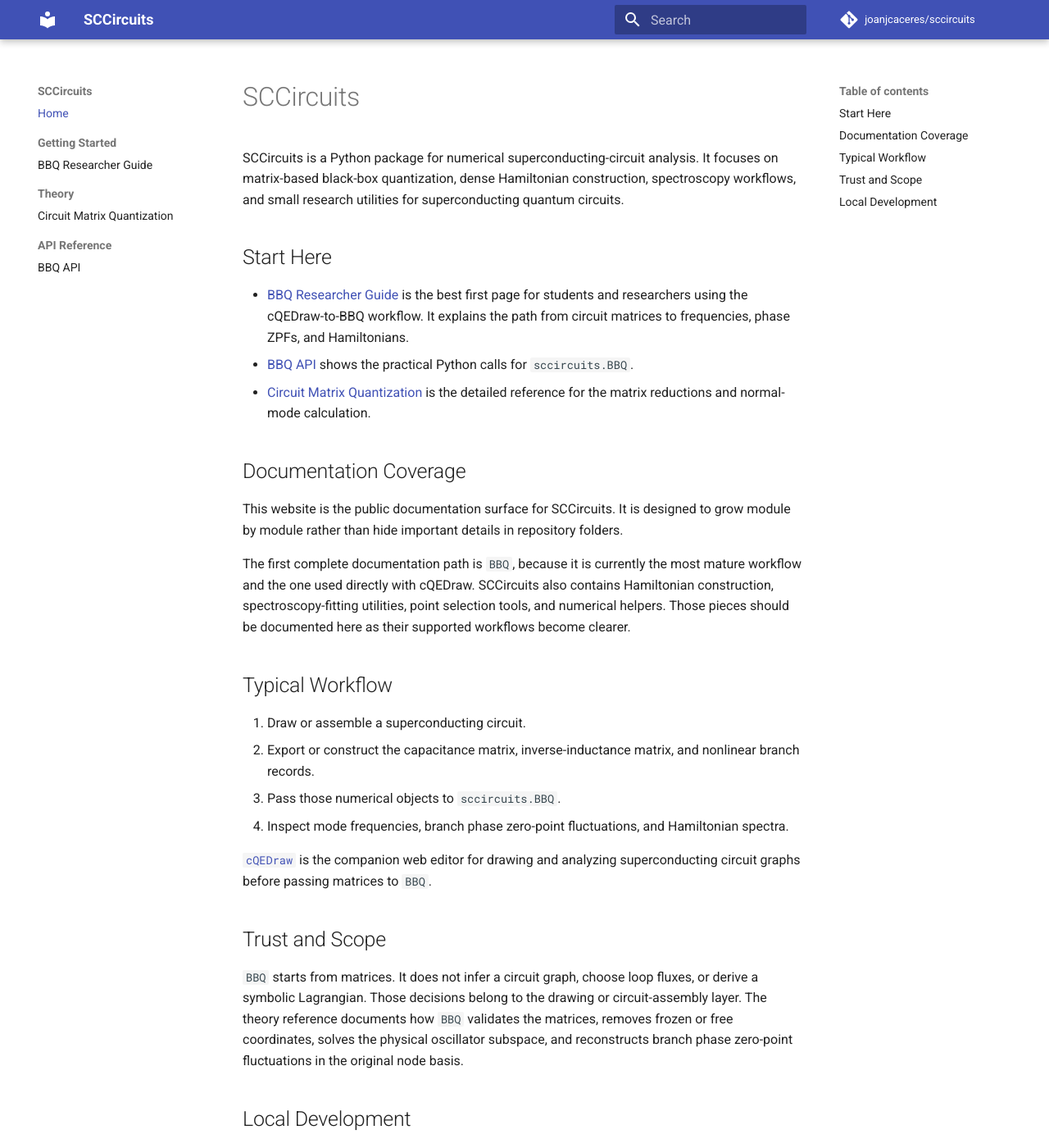
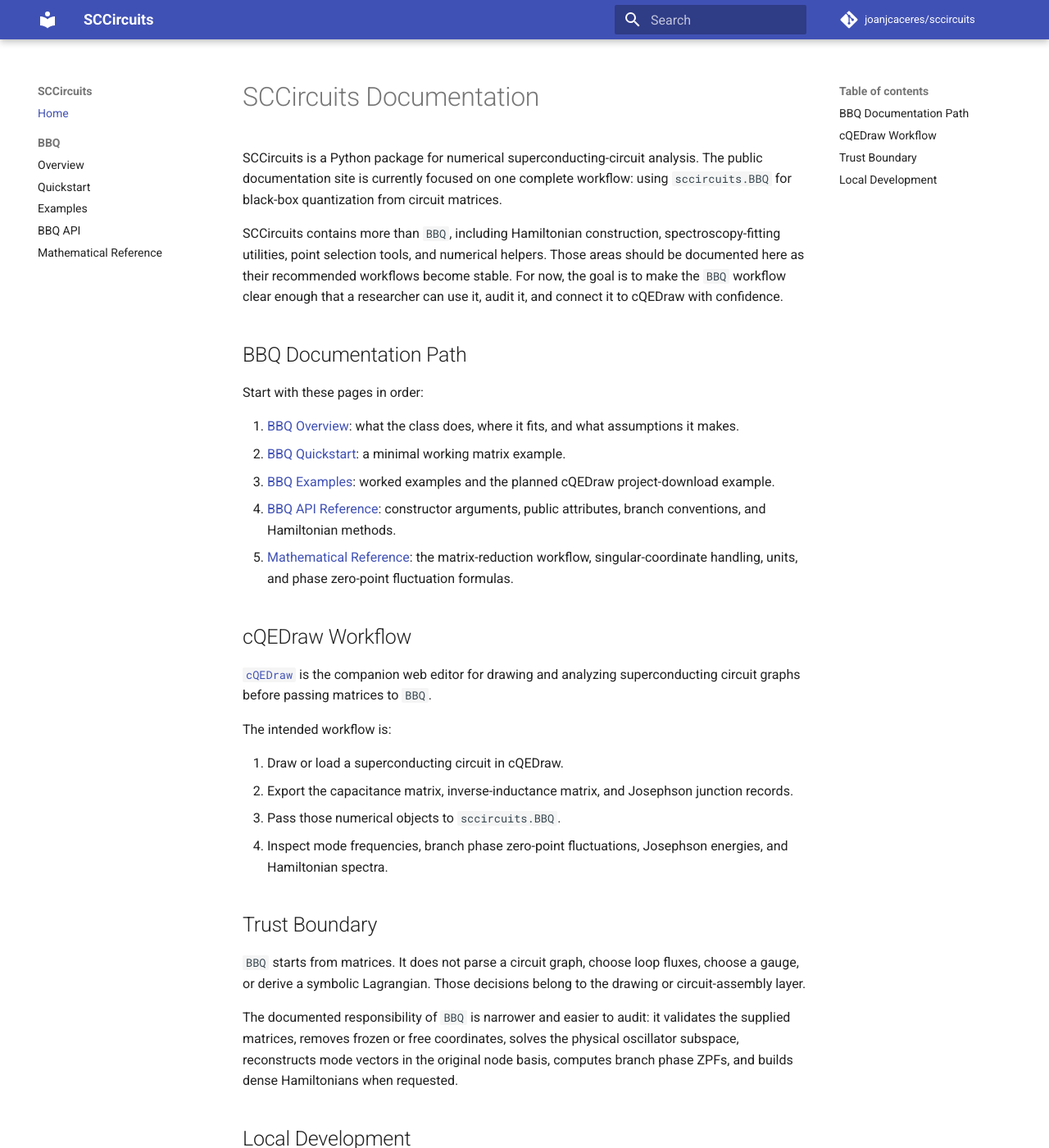
Before and after one commit to joanjcaceres/sccircuits, an MkDocs documentation site: the page built from docs/index.md, in a window 1280 px wide and 1400 px high. Shown: the whole window at 82% size. Built offline with MkDocs 1.6.1 and Material for MkDocs 9.7.7, drawn with Linux system fonts in a browser that asks for light colours; comment, search, counter and statistics services are not loaded; some of the changed text lies outside the part shown.

Commit message:
Focus documentation site on BBQ workflow

````diff
--- a/docs/index.md
+++ b/docs/index.md
@@ -1,52 +1,54 @@
-# SCCircuits
+# SCCircuits Documentation
 
 SCCircuits is a Python package for numerical superconducting-circuit analysis.
-It focuses on matrix-based black-box quantization, dense Hamiltonian
-construction, spectroscopy workflows, and small research utilities for
-superconducting quantum circuits.
+The public documentation site is currently focused on one complete workflow:
+using `sccircuits.BBQ` for black-box quantization from circuit matrices.
 
-## Start Here
+SCCircuits contains more than `BBQ`, including Hamiltonian construction,
+spectroscopy-fitting utilities, point selection tools, and numerical helpers.
+Those areas should be documented here as their recommended workflows become
+stable. For now, the goal is to make the `BBQ` workflow clear enough that a
+researcher can use it, audit it, and connect it to cQEDraw with confidence.
 
-- [BBQ Researcher Guide](getting-started/bbq-researcher-guide.md) is the best
-  first page for students and researchers using the cQEDraw-to-BBQ workflow. It
-  explains the path from circuit matrices to frequencies, phase ZPFs, and
-  Hamiltonians.
-- [BBQ API](api/bbq.md) shows the practical Python calls for `sccircuits.BBQ`.
-- [Circuit Matrix Quantization](theory/circuit-matrix-quantization.md) is the
-  detailed reference for the matrix reductions and normal-mode calculation.
+## BBQ Documentation Path
 
-## Documentation Coverage
+Start with these pages in order:
 
-This website is the public documentation surface for SCCircuits. It is designed
-to grow module by module rather than hide important details in repository
-folders.
+1. [BBQ Overview](bbq/index.md): what the class does, where it fits, and what
+   assumptions it makes.
+2. [BBQ Quickstart](bbq/quickstart.md): a minimal working matrix example.
+3. [BBQ Examples](bbq/examples.md): worked examples and the planned cQEDraw
+   project-download example.
+4. [BBQ API Reference](api/bbq.md): constructor arguments, public attributes,
+   branch conventions, and Hamiltonian methods.
+5. [Mathematical Reference](theory/circuit-matrix-quantization.md): the
+   matrix-reduction workflow, singular-coordinate handling, units, and phase
+   zero-point fluctuation formulas.
 
-The first complete documentation path is `BBQ`, because it is currently the
-most mature workflow and the one used directly with cQEDraw. SCCircuits also
-contains Hamiltonian construction, spectroscopy-fitting utilities, point
-selection tools, and numerical helpers. Those pieces should be documented here
-as their supported workflows become clearer.
-
-## Typical Workflow
-
-1. Draw or assemble a superconducting circuit.
-2. Export or construct the capacitance matrix, inverse-inductance matrix, and
-   nonlinear branch records.
-3. Pass those numerical objects to `sccircuits.BBQ`.
-4. Inspect mode frequencies, branch phase zero-point fluctuations, and
-   Hamiltonian spectra.
+## cQEDraw Workflow
 
 [`cQEDraw`](https://cqedraw.org/) is the companion web editor for drawing and
 analyzing superconducting circuit graphs before passing matrices to `BBQ`.
 
-## Trust and Scope
+The intended workflow is:
 
-`BBQ` starts from matrices. It does not infer a circuit graph, choose loop
-fluxes, or derive a symbolic Lagrangian. Those decisions belong to the drawing
-or circuit-assembly layer. The theory reference documents how `BBQ` validates
-the matrices, removes frozen or free coordinates, solves the physical oscillator
-subspace, and reconstructs branch phase zero-point fluctuations in the original
-node basis.
+1. Draw or load a superconducting circuit in cQEDraw.
+2. Export the capacitance matrix, inverse-inductance matrix, and Josephson
+   junction records.
+3. Pass those numerical objects to `sccircuits.BBQ`.
+4. Inspect mode frequencies, branch phase zero-point fluctuations, Josephson
+   energies, and Hamiltonian spectra.
+
+## Trust Boundary
+
+`BBQ` starts from matrices. It does not parse a circuit graph, choose loop
+fluxes, choose a gauge, or derive a symbolic Lagrangian. Those decisions belong
+to the drawing or circuit-assembly layer.
+
+The documented responsibility of `BBQ` is narrower and easier to audit: it
+validates the supplied matrices, removes frozen or free coordinates, solves the
+physical oscillator subspace, reconstructs mode vectors in the original node
+basis, computes branch phase ZPFs, and builds dense Hamiltonians when requested.
 
 ## Local Development
 
@@ -56,8 +58,8 @@ Build the documentation site:
 pixi run -e sccircuits docs-build
 ```
 
-Run the numerical test suite:
+Serve it locally:
 
 ```bash
-pixi run -e sccircuits test
+pixi run -e sccircuits mkdocs serve
 ```
--- a/mkdocs.yml
+++ b/mkdocs.yml
@@ -15,12 +15,12 @@ theme:
 
 nav:
   - Home: index.md
-  - Getting Started:
-      - BBQ Researcher Guide: getting-started/bbq-researcher-guide.md
-  - Theory:
-      - Circuit Matrix Quantization: theory/circuit-matrix-quantization.md
-  - API Reference:
+  - BBQ:
+      - Overview: bbq/index.md
+      - Quickstart: bbq/quickstart.md
+      - Examples: bbq/examples.md
       - BBQ API: api/bbq.md
+      - Mathematical Reference: theory/circuit-matrix-quantization.md
 
 markdown_extensions:
   - admonition
````
Also changed, not shown: README.md (+3 -1 lines), docs/api/bbq.md (+57 -19 lines), docs/bbq/examples.md (added, +72 -0 lines), docs/bbq/index.md (renamed from docs/getting-started/bbq-researcher-guide.md, +30 -25 lines), docs/bbq/quickstart.md (added, +109 -0 lines).
